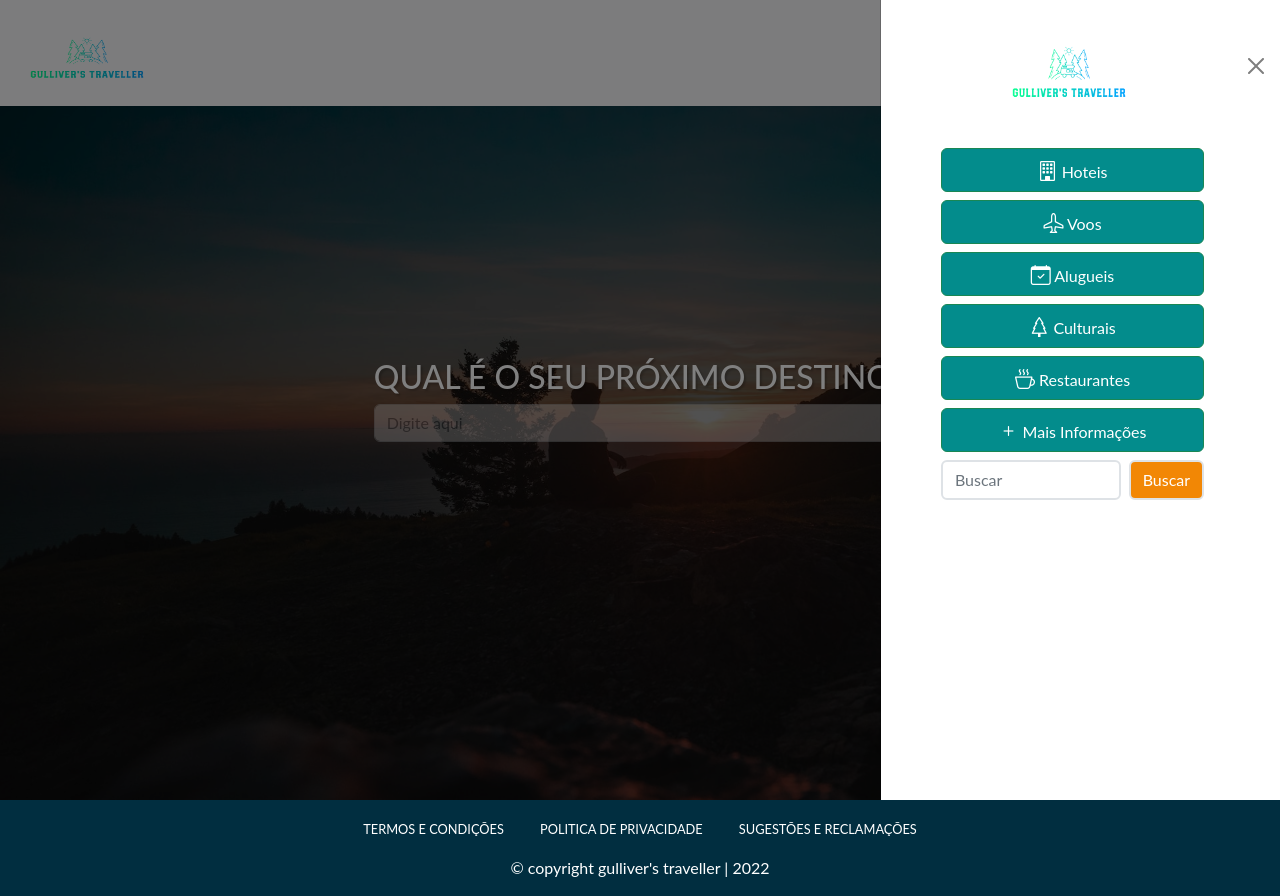
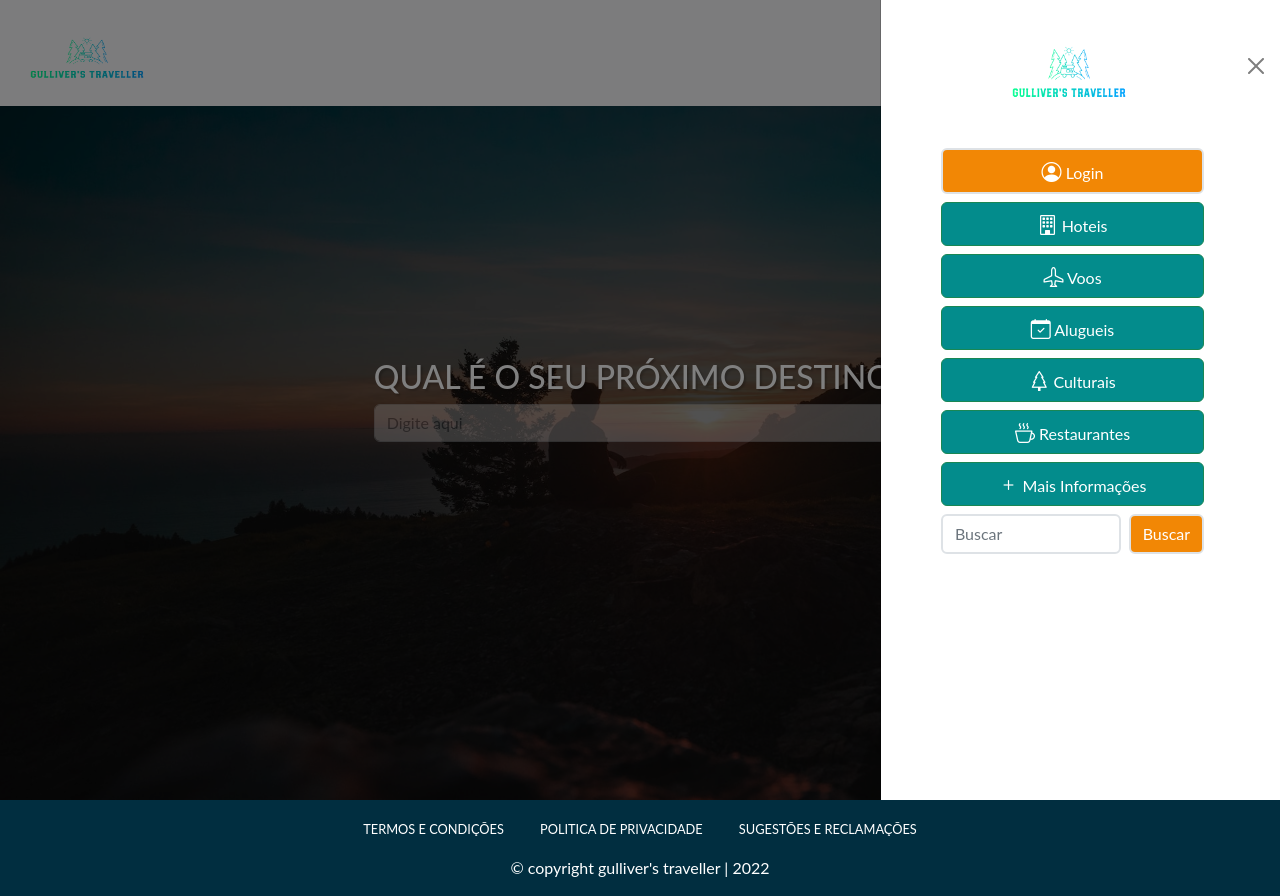
Before and after one commit to PedroCampos93/Enterprise-Connection---Desenvolvendo-com-Bootstrap, a plain HTML site: page index.html in a window 1280 px wide. Both pictures are taken after a click on the button 1240 px from the left and 53 px from the top of the page. Drawn offline with nearby package versions, Linux system fonts and the light colour scheme.

Commit message:
btn login

```diff
--- a/index.html
+++ b/index.html
@@ -31,6 +31,7 @@
             <div class="offcanvas-body">
               <ul class="navbar-nav justify-content-end flex-grow-1 pe-3">
                 <div class="d-grid gap-2 col-9 mx-auto">
+                    <button class="btn btn-light buscar b text-white border border-2" type="button"><i class="bi bi-person-circle " style="font-size: 20px;"></i> Login</button>
                     <button class="btn btn-success fundo_btn abtn" type="button"><i class="bi bi-building" style="font-size: 20px;"></i> Hoteis</button>
                     <button class="btn btn-success fundo_btn abtn" type="button"><i class="bi bi-airplane" style="font-size: 20px;"></i> Voos</button>
                     <button class="btn btn-success fundo_btn abtn" type="button"><i class="bi bi-calendar-check" style="font-size: 20px;"></i> Alugueis</button>
```
